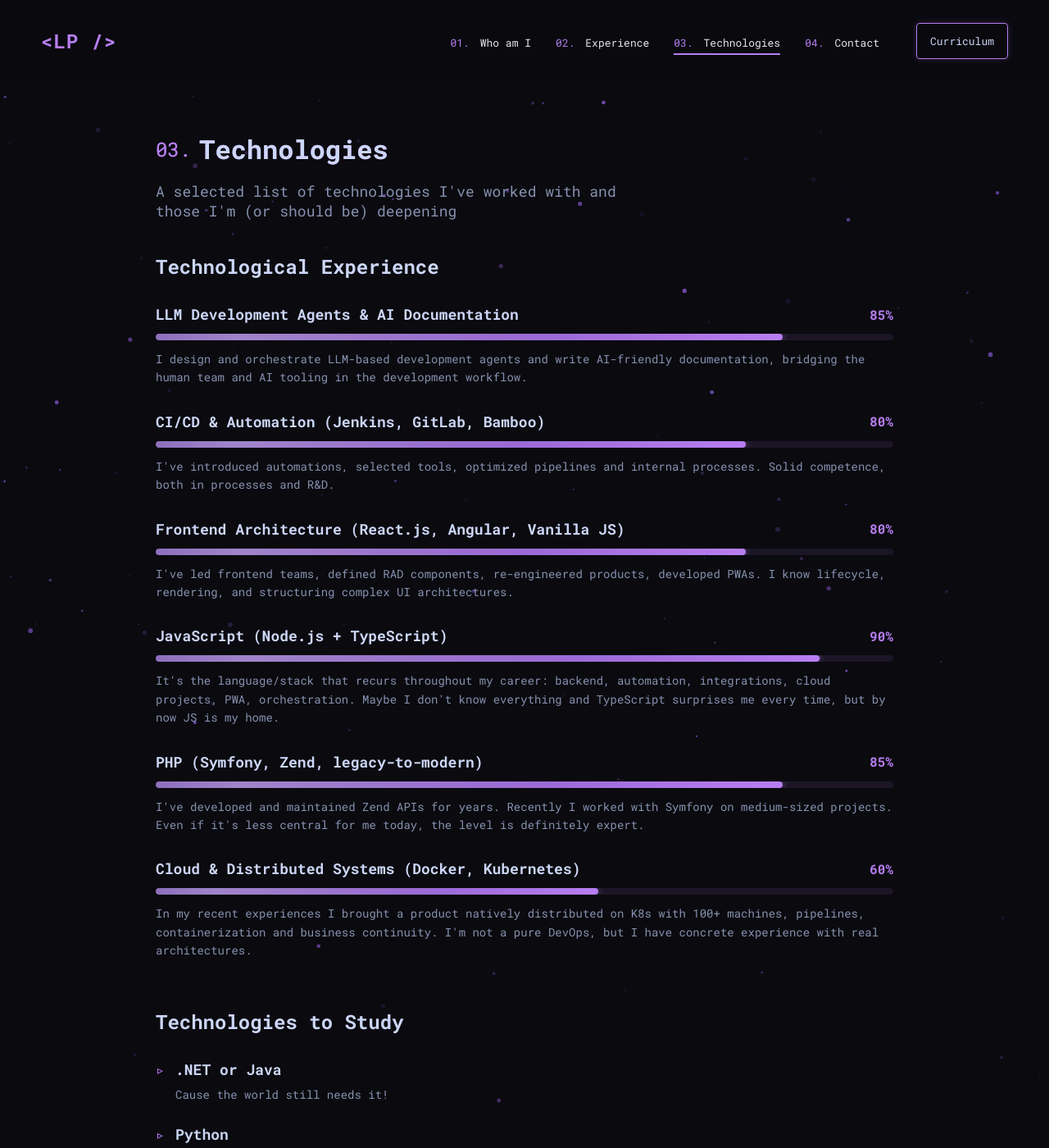
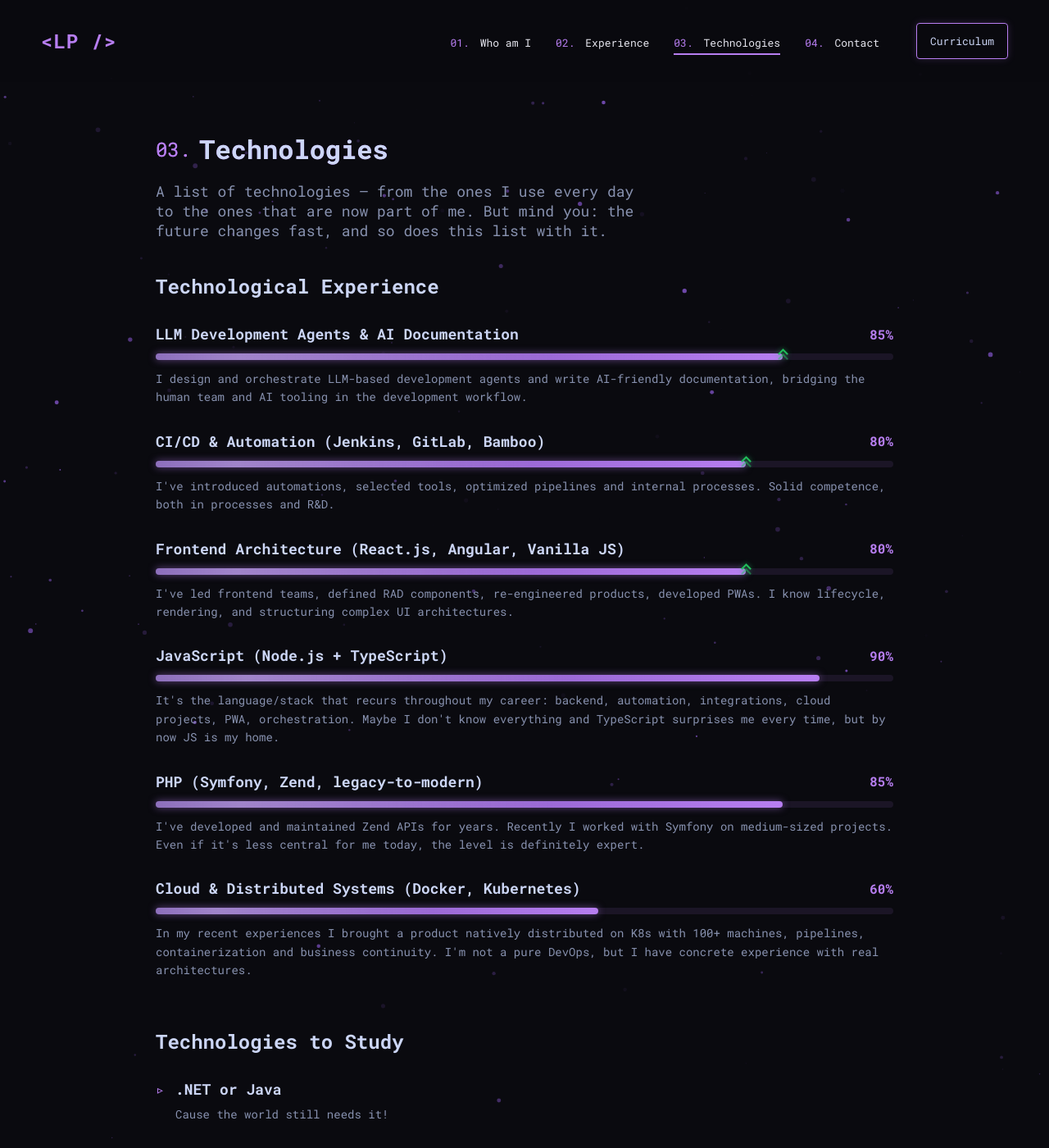
Before and after one commit to lucapalomba/lucapalomba, a Jekyll site: the page built from technologies.html, in a window 1280 px wide and 1400 px high. Shown: the whole window at 82% size. Built offline with Jekyll 4.4.1, drawn with Linux system fonts in a browser that asks for light colours.

Commit message:
feat(technologies): rising-fast chevrons + new lead copy
- Add green, animated up-chevrons at the right edge of the progress
  fill for the top three technologies (AI Agents, CI/CD, FE
  Architecture) to signal skills that are climbing quickly. The
  track is overflow:visible and the fill overflow:hidden so the
  chevrons can sit on the bar tip without clipping the shimmer.
  Respects prefers-reduced-motion.
- Rewrite the page lead (EN + IT) to the new "from the ones I use
  every day to the ones that are now part of me... the future
  changes fast, and so does this list with it" copy.

Co-Authored-By: Claude Code <noreply@anthropic.com>

```diff
--- a/styles/main.css
+++ b/styles/main.css
@@ -727,7 +727,7 @@ p.lead {
   height: 8px;
   background: rgba(var(--accent-color-rgb), 0.1);
   border-radius: 10px;
-  overflow: hidden;
+  overflow: visible;
   position: relative;
 }
 
@@ -739,6 +739,7 @@ p.lead {
   transition: width 1.5s cubic-bezier(0.645, 0.045, 0.355, 1);
   position: relative;
   box-shadow: 0 0 10px rgba(var(--accent-color-rgb), 0.5);
+  overflow: hidden;
 }
 
 .tech-progress-fill::after {
@@ -762,6 +763,65 @@ p.lead {
 
   100% {
     transform: translateX(100%);
+  }
+}
+
+/* Rising-fast indicator: green chevrons placed at the right edge of
+   the progress fill (the bar's moving tip) to signal skills that are
+   climbing quickly. `left` is set inline per item to match data-progress. */
+.tech-rise {
+  position: absolute;
+  top: 50%;
+  width: 10px;
+  height: 16px;
+  transform: translate(-50%, -50%);
+  pointer-events: none;
+  z-index: 2;
+  animation: tech-rise-bounce 1.3s ease-in-out infinite;
+}
+
+.tech-rise::before,
+.tech-rise::after {
+  content: '';
+  position: absolute;
+  left: 1px;
+  width: 7px;
+  height: 7px;
+  border-top: 2px solid #22c55e;
+  border-left: 2px solid #22c55e;
+  transform: rotate(45deg);
+  filter: drop-shadow(0 0 3px rgba(34, 197, 94, 0.7));
+}
+
+.tech-rise::before {
+  top: 0;
+}
+
+.tech-rise::after {
+  top: 6px;
+  opacity: 0.55;
+}
+
+@keyframes tech-rise-bounce {
+
+  0%,
+  100% {
+    transform: translate(-50%, -50%);
+  }
+
+  50% {
+    transform: translate(-50%, -75%);
+  }
+}
+
+@media (prefers-reduced-motion: reduce) {
+  .tech-rise {
+    animation: none;
+  }
+
+  .tech-rise::before,
+  .tech-rise::after {
+    filter: none;
   }
 }
 
--- a/technologies.html
+++ b/technologies.html
@@ -12,8 +12,8 @@ page_scripts:
     <div class="container">
         <h1 class="section-title"><span class="section-number">03.</span> <span
                 data-i18n="technologies.title">Technologies</span></h1>
-        <p class="lead" data-i18n="technologies.lead">A selected list of technologies I've worked with and those I'm
-            (or should be) deepening</p>
+        <p class="lead" data-i18n="technologies.lead">A list of technologies — from the ones I use every day to the
+            ones that are now part of me. But mind you: the future changes fast, and so does this list with it.</p>
 
         <!-- Experienced Technologies -->
         <section class="tech-section">
@@ -27,6 +27,7 @@ page_scripts:
                     </div>
                     <div class="tech-progress-bar">
                         <div class="tech-progress-fill" data-progress="85"></div>
+                        <span class="tech-rise" style="left: 85%" aria-hidden="true"></span>
                     </div>
                     <p class="tech-description" data-i18n="technologies.desc.aiAgents">I design and orchestrate
                         LLM-based development agents and write AI-friendly documentation, bridging the human team and
@@ -40,6 +41,7 @@ page_scripts:
                     </div>
                     <div class="tech-progress-bar">
                         <div class="tech-progress-fill" data-progress="80"></div>
+                        <span class="tech-rise" style="left: 80%" aria-hidden="true"></span>
                     </div>
                     <p class="tech-description" data-i18n="technologies.desc.cicd">I've introduced automations,
                         selected tools, optimized pipelines and internal processes. Solid competence, both in
@@ -53,6 +55,7 @@ page_scripts:
                     </div>
                     <div class="tech-progress-bar">
                         <div class="tech-progress-fill" data-progress="80"></div>
+                        <span class="tech-rise" style="left: 80%" aria-hidden="true"></span>
                     </div>
                     <p class="tech-description" data-i18n="technologies.desc.react">I've led frontend teams, defined
                         RAD components, re-engineered products, developed PWAs. I know lifecycle, rendering, and
--- a/translations/en.json
+++ b/translations/en.json
@@ -85,7 +85,7 @@
         "title": "Technologies",
         "pageTitle": "Technologies — Luca Palomba",
         "description": "Explore the technologies Luca Palomba has experience with and those he's eager to learn.",
-        "lead": "A selected list of technologies I've worked with and those I'm (or should be) deepening",
+        "lead": "A list of technologies — from the ones I use every day to the ones that are now part of me. But mind you: the future changes fast, and so does this list with it.",
         "experiencedTitle": "Technological Experience",
         "learningTitle": "Technologies to Study",
         "tech": {
--- a/translations/it.json
+++ b/translations/it.json
@@ -86,7 +86,7 @@
         "title": "Tecnologie",
         "pageTitle": "Tecnologie — Luca Palomba",
         "description": "Esplora le tecnologie con cui Luca Palomba ha esperienza e quelle che è entusiasta di imparare.",
-        "lead": "Una lista selezionata di tecnologie con cui ho lavorato e quelle che sto ( o dovrei ) approfondire",
+        "lead": "Una lista di tecnologie, da quelle che uso tutti i giorni a quelle che ormai fanno parte di me. Ma attenzione: il futuro cambia in fretta, e questa lista con lui.",
         "experiencedTitle": "Esperienza tecnologica",
         "learningTitle": "Tecnologie da Studiare",
         "tech": {
```
